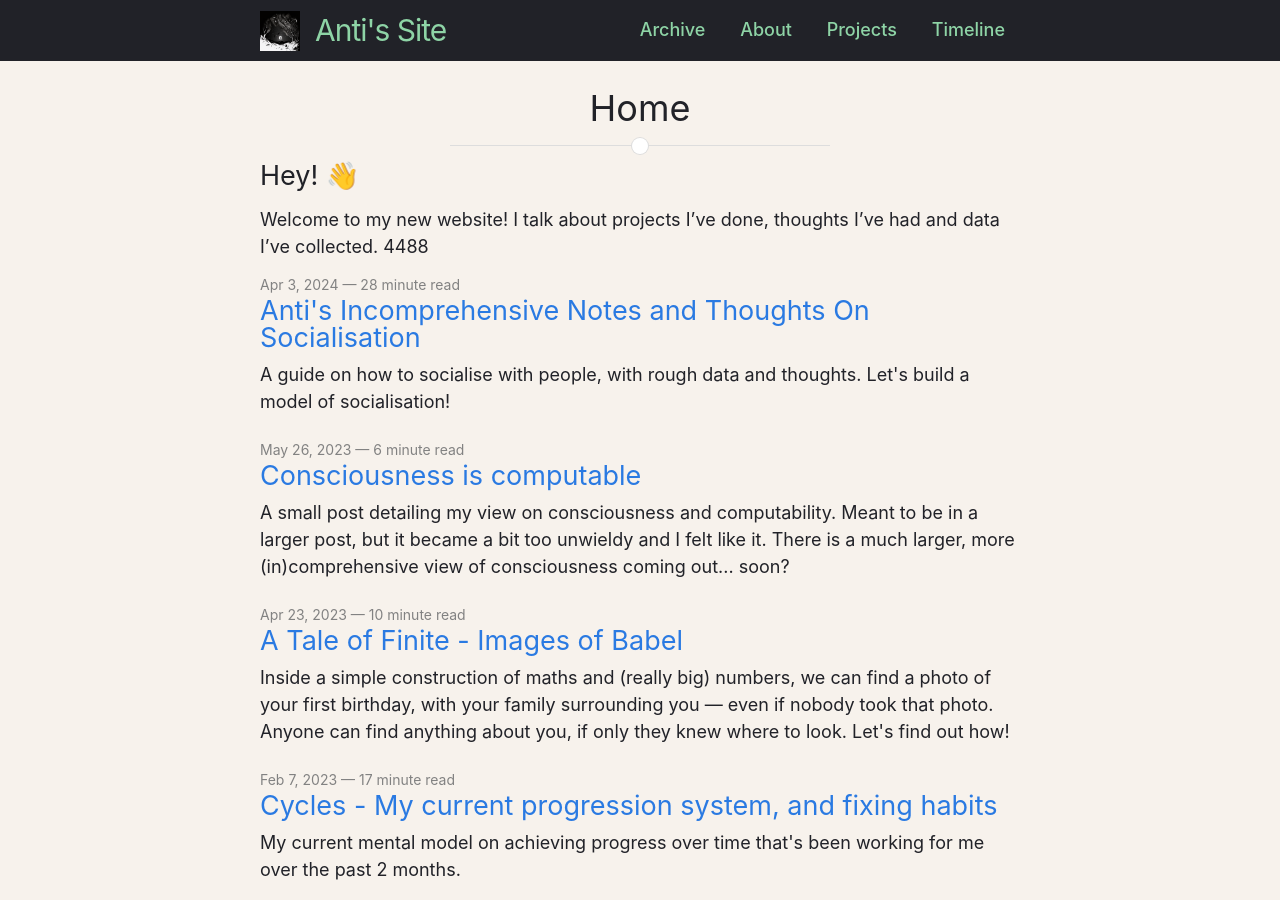
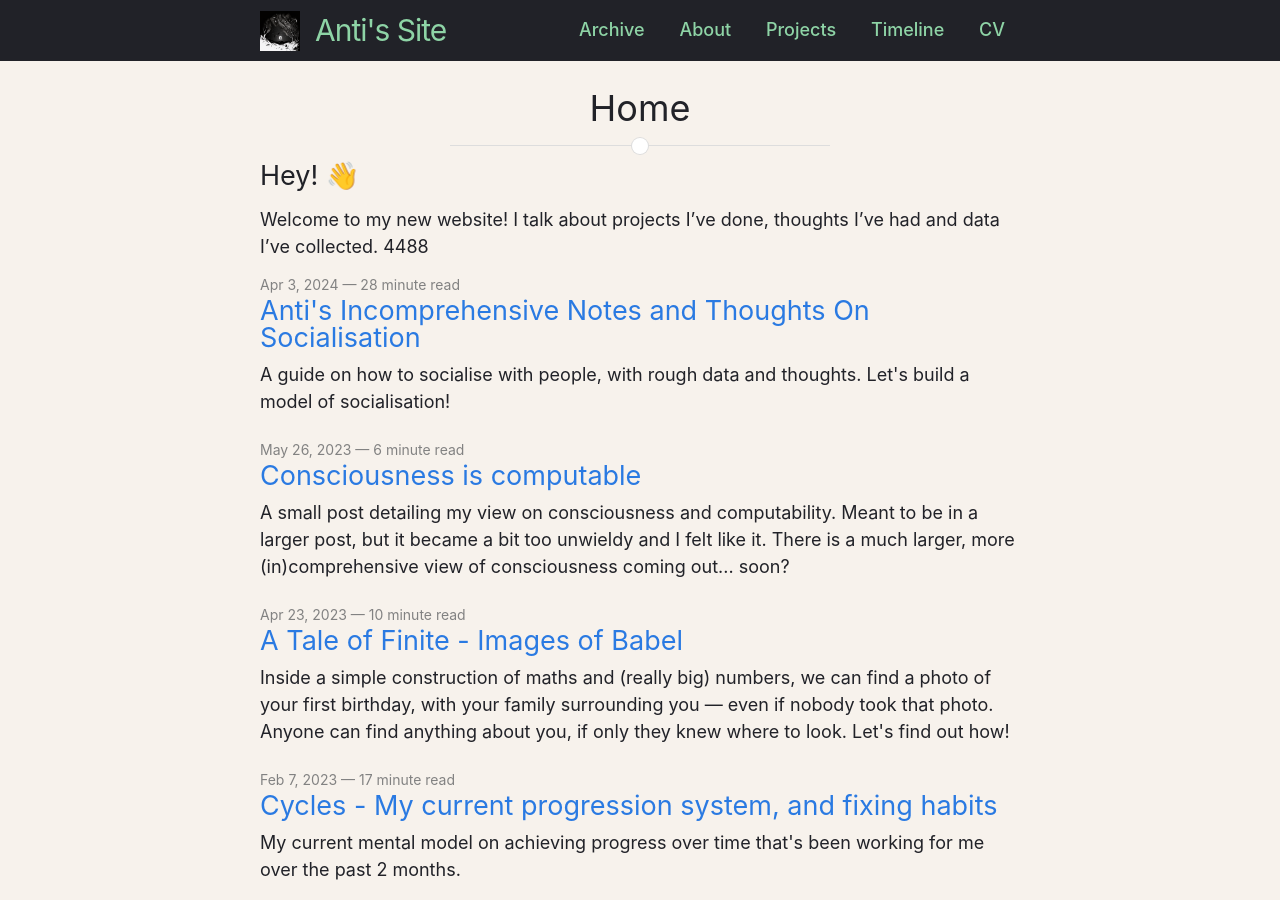
Before and after one commit to Antimatter543/antimatter543.github.io, a Jekyll site: the page built from index.md, in a window 1280 px wide and 900 px high. Built offline with Jekyll 4.4.1, drawn with Linux system fonts in a browser that asks for light colours.

Commit message:
Added CV

```diff
--- a/_includes/header.html
+++ b/_includes/header.html
@@ -31,6 +31,8 @@
             <a class="page-link" href="{{ my_page.url | relative_url }}">{{ my_page.title | escape }} </a>
             {%- endif -%}
           {%- endfor -%}
+          <!-- For CV -->
+          <a class="page-link" href="/assets/random/anti_resume.pdf"> CV</a>
         </div>
       </nav>
     {%- endif -%}
```
Also changed, not shown: 1 other file.
